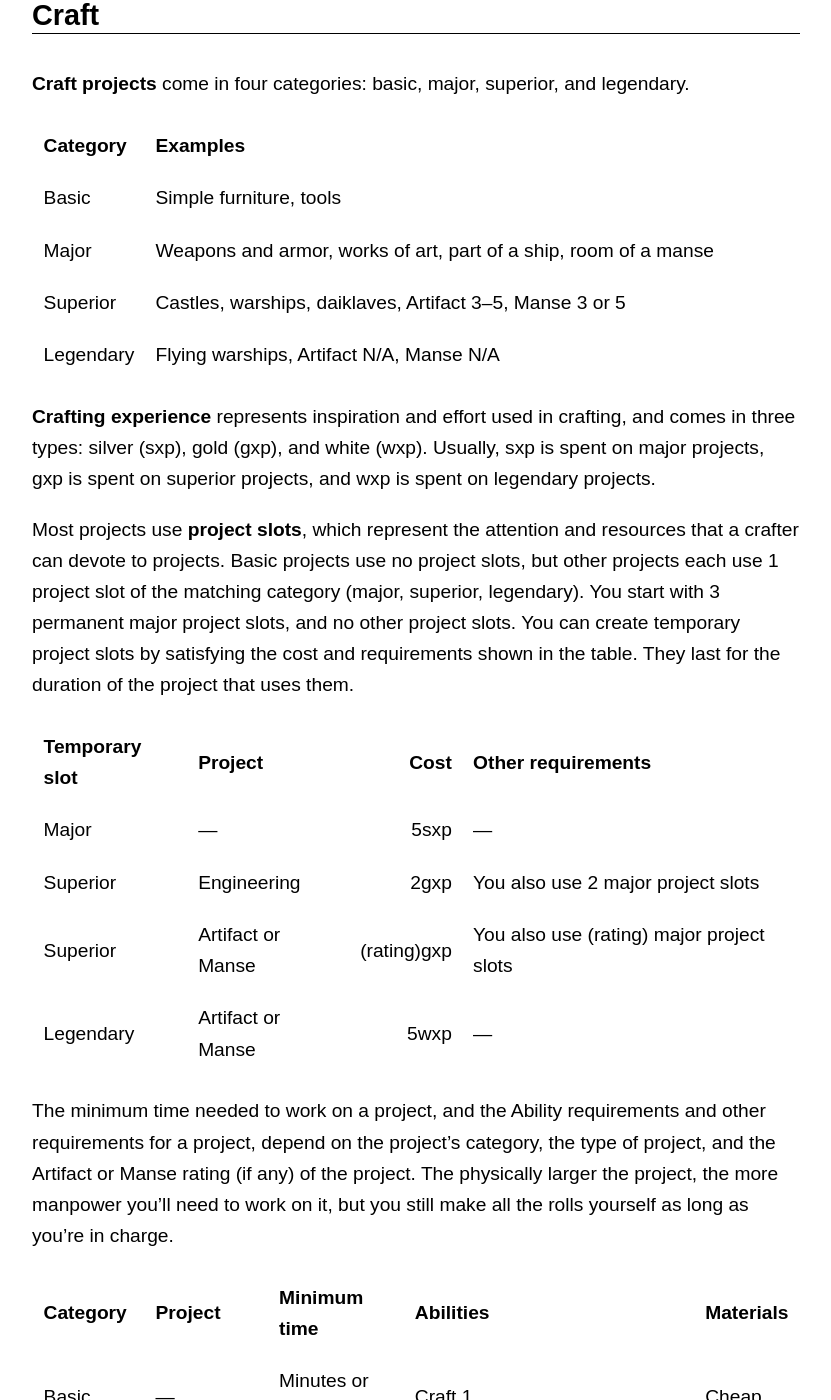
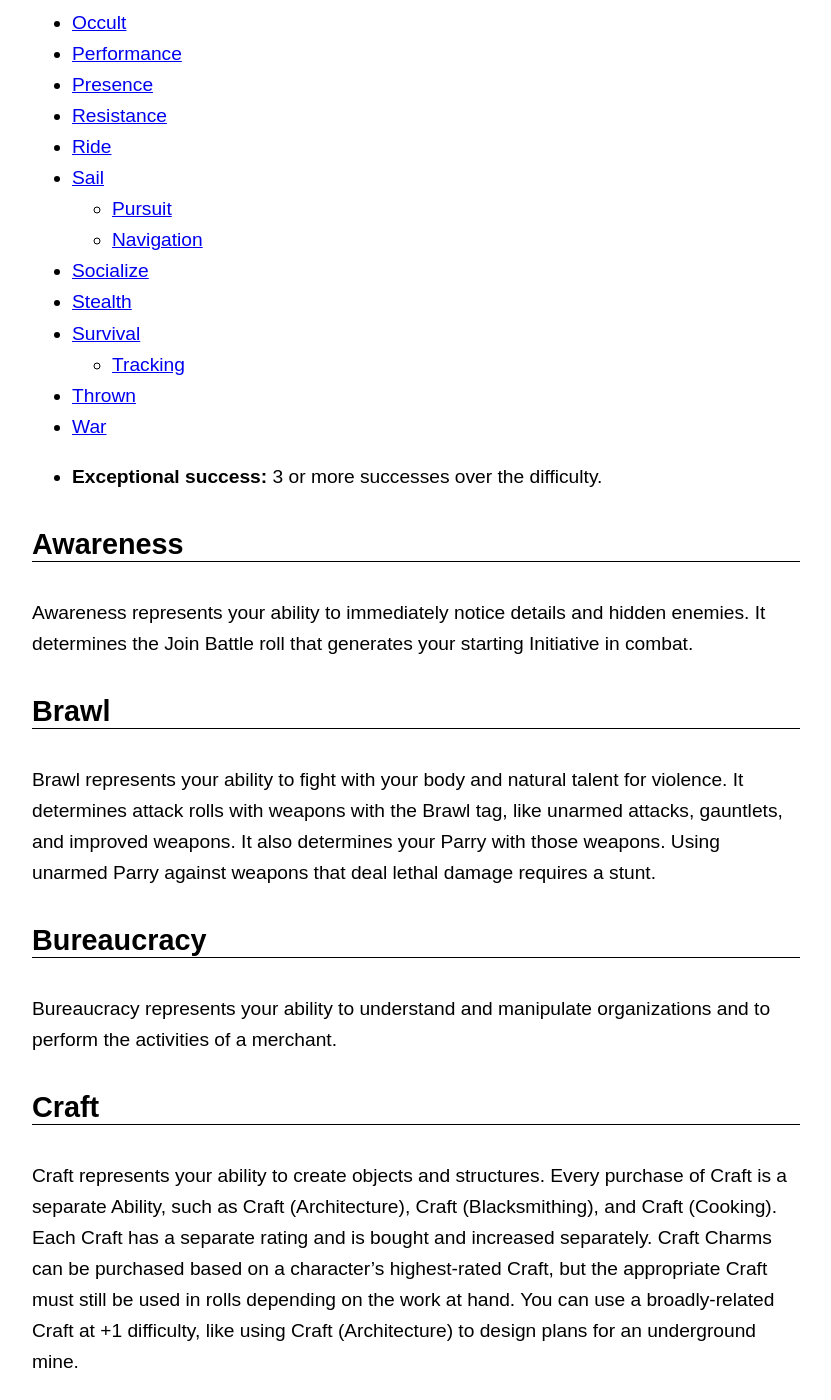
Before and after one commit to lost-egg/lost-egg.github.io, a Jekyll site: the page built from abilities.md, in a window 1280 px wide and 1400 px high, scrolled down 1090 px. Shown: the whole window, without its empty margins (224-1055 px from the left). Built offline with Jekyll 4.4.1, drawn with Linux system fonts in a browser that asks for light colours; some of the changed text lies outside the part shown.

Commit message:
Add basic ability descriptions

```diff
--- a/abilities.md
+++ b/abilities.md
@@ -11,7 +11,21 @@ title: Abilities
 
 * **Exceptional success:** 3 or more successes over the difficulty.
 
+## Awareness
+
+Awareness represents your ability to immediately notice details and hidden enemies. It determines the Join Battle roll that generates your starting Initiative in combat.
+
+## Brawl
+
+Brawl represents your ability to fight with your body and natural talent for violence. It determines attack rolls with weapons with the Brawl tag, like unarmed attacks, gauntlets, and improved weapons. It also determines your Parry with those weapons. Using unarmed Parry against weapons that deal lethal damage requires a stunt.
+
+## Bureaucracy
+
+Bureaucracy represents your ability to understand and manipulate organizations and to perform the activities of a merchant.
+
 ## Craft
+
+Craft represents your ability to create objects and structures. Every purchase of Craft is a separate Ability, such as Craft (Architecture), Craft (Blacksmithing), and Craft (Cooking). Each Craft has a separate rating and is bought and increased separately. Craft Charms can be purchased based on a character's highest-rated Craft, but the appropriate Craft must still be used in rolls depending on the work at hand. You can use a broadly-related Craft at +1 difficulty, like using Craft (Architecture) to design plans for an underground mine.
 
 **Craft projects** come in four categories: basic, major, superior, and legendary.
 
@@ -107,7 +121,17 @@ A project that's a **First Age wonder** is a special case. These projects work l
 | Superior  | Artifact 4--5, Manse 5  | Terrestrial Circle workings and at least one Celestial Circle working |
 | Legendary | Artifact N/A, Manse N/A | Celestial Circle workings and at least one Solar Circle working       |
 
+## Dodge
+
+Dodge represents your ability to avoid attacks. It determines Evasion, which is used against attack rolls.
+
+## Integrity
+
+Integrity represents your sense of self-assurance and self-resolution. It determines Resolve, which is used to resist social influence.
+
 ## Investigation
+
+Investigation represents your ability to uncover hidden details through search and analysis.
 
 ### Case Scene
 
@@ -130,6 +154,8 @@ Choose one:
 * While interacting with or observing someone relevant to something you're looking for, roll (Perception + Investigation) against a difficulty set by the ST. If you succeed, you find a clue that advances your search.
 
 ## Larceny
+
+Larceny represents your ability to perform the activities of a criminal, including both physical tasks, like picking locks or sleight or hand, and social and mental activities, like creating disguises or hobnobbing with crime lords.
 
 ### Conceal Evidence
 
@@ -174,7 +200,15 @@ Make an opposed (Dexterity + Larceny) roll against a target's (Perception + Awar
 
 You can't steal an item in active use, or an item too bulky to remove without its wearer noticing.
 
+## Linguistics
+
+Linguistics represents your ability to compose informative or persuasive written works.
+
+If you don't have at least one dot of Linguistics, you're illiterate.
+
 ## Lore
+
+Lore represents your education and your general knowledge of the world.
 
 ### Introduce a Fact
 
@@ -196,7 +230,17 @@ State the fact you want to introduce and roll (Intelligence + Lore) against a di
 
 Roll (Intelligence + Lore). If you get at least 1 success, you notice that the fact is false, but not how. If you get enough successes to meet a difficulty set by the ST, you also notice why the fact is false.
 
+## Martial Arts
+
+Martial Arts represents your ability to fight using a specific formalized martial arts style. Every purchase of Martial Arts is a separate Ability, such as Martial Arts (Snake Style) or Martial Arts (Crane Style). Each Martial Arts has a separate rating and is bought and increased separately. Martial Arts Charms usually require a specific Martial Arts rating to purchase and use that Martial Arts for any rolls they generate.
+
+Martial Arts determines attack rolls with weapons with the Martial Arts tag, like unarmed attacks, hook swords, and the rope darts. It also determines your Parry with those weapons. Using unarmed Parry against weapons that deal lethal damage requires a stunt.
+
+You can't select Martial Arts as a Caste or Favored Ability, but it's automatically a Caste or Favored Ability if Brawl is one for you. To take any dots in Martial Arts, you must have the Martial Artist Merit (see page 163 of *Exalted 3*).
+
 ## Medicine
+
+Medicine represents your ability to treat wounds and ailments. This may be with surgical instruments, or with more unusual or mystical methods like acupuncture or herbal incense treatments.
 
 ### Diagnosis
 
@@ -244,7 +288,33 @@ You can use this action as a Simple action with -1 Defense and the Flurry keywor
 
 Treating a non-obvious ailment without [Diagnosis](#diagnosis) gets a +2 to +4 to the difficulty.
 
+## Melee
+
+Melee represents your ability to fight using hand-to-hand weapons (but not unarmed). It determines your attack roll and your Parry with these weapons.
+
+## Occult
+
+Occult represents your knowledge and intuitive understanding of the mystical world, gods, spirits, and other, stranger things. Occult determines rolls for magical rituals and for Sorcery.
+
+## Performance
+
+Performance represents your ability to influence people using artistic performance and through rhetorical speaking. It determines your social influence rolls when using these methods of influence.
+
+## Presence
+
+Present represents your ability to influence people through force of personality. It determines your social influence rolls when using this kind of influence.
+
+## Resistance
+
+Resistance represents your ability to withstand physical punishment deprivation.
+
+## Ride
+
+Ride represents your ability to handle a mount and creature-pulled vehicles.
+
 ## Sail
+
+Sail represents your ability to navigate a vessel, to handle duties aboard the vessel, and to direct the vessel and its crew in the stress of combat or dangerous conditions. It's used for both ships on the water and more exotic vehicles like balloon airships.
 
 ### Pursuit
 
@@ -268,7 +338,17 @@ Navigating through or past a hazard requires (Wits + Sail) rolls, with a difficu
 | Uncharted razor-sharp reef  |     3      | 2 rolls         |
 | Legendary sea-trap currents |     5      | 10 rolls        |
 
+## Socialize
+
+Socialize represents your understanding of social contexts and decorum, as well as your ability to influence people using the standards of formalized social situations, and your ability to read the intentions of others and disguise your own. It determines your social influence rolls when using this kind of influence, your rolls to read the intentions of others, and your Guile.
+
+## Stealth
+
+Stealth represents your ability to stay hidden and silent, whether passively or in the middle of intensive activity.
+
 ## Survival
+
+Survival represents your ability to navigate and survive in the wilderness.
 
 ### Tracking
 
@@ -279,3 +359,11 @@ Choose one:
 
 * You follow someone else's tracks. Make an opposed (Perception + Survival) roll against their (Wits + Survival).
 * You evade someone else following your tracks. Make an opposed (Wits + Survival) roll against their (Perception + Survival).
+
+## Thrown
+
+Thrown represents your ability to fight with thrown weapons. It determines attack rolls with weapons with the Thrown tag, like knives and javelins.
+
+## War
+
+War represents your ability to plan and execute large-scale strategy and small-scale tactics, as well as your ability to directly command soldiers in battle. It determines your rolls for commanding battle groups.
```
